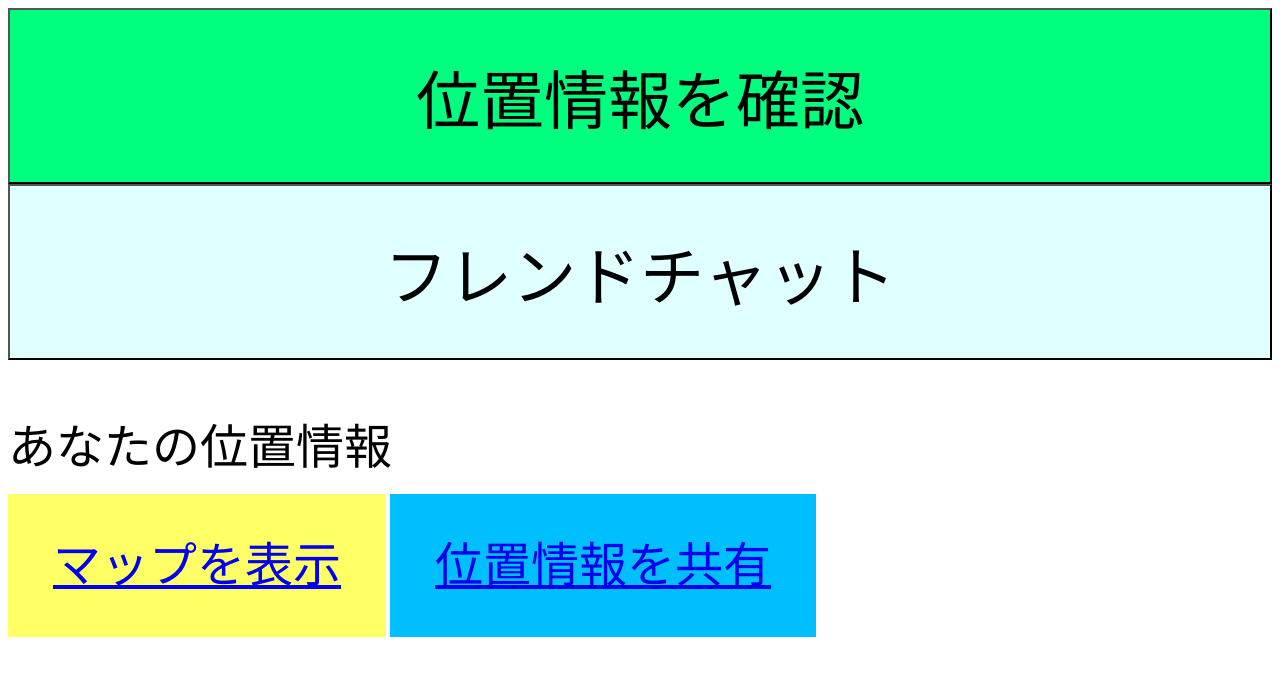
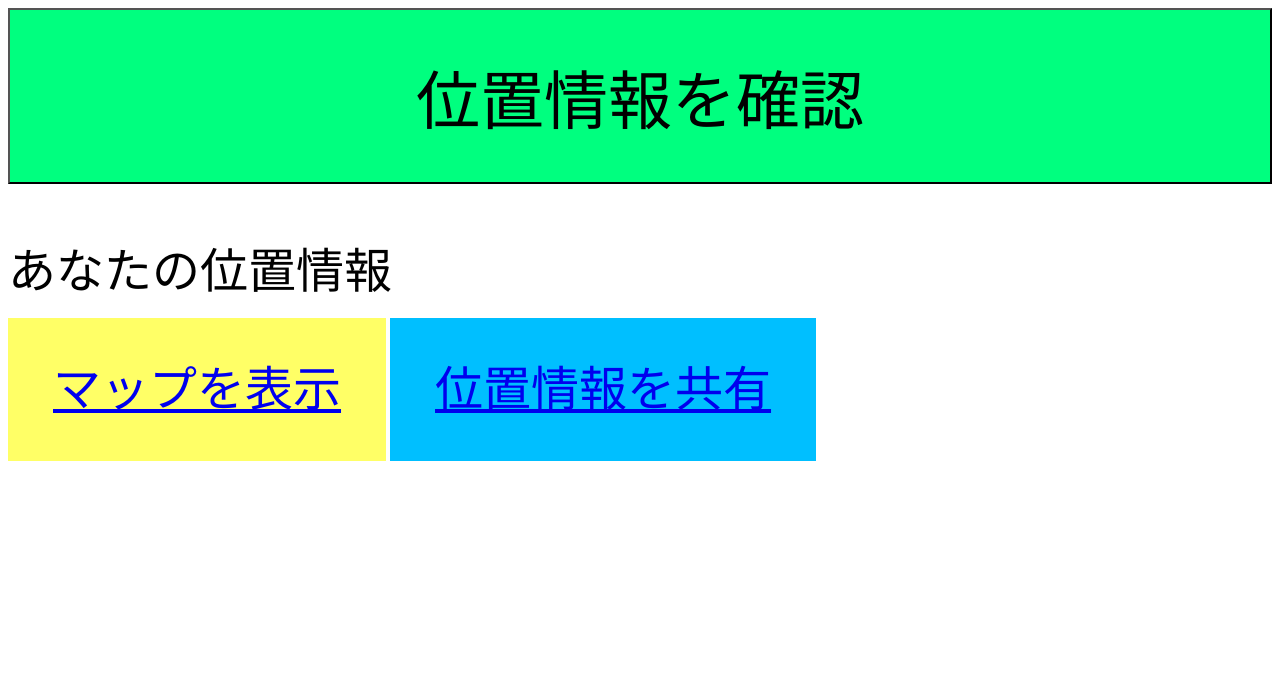
Before and after one commit to 183x/arly, a plain HTML site: page index.html in a window 1280 px wide. Drawn offline with Linux system fonts and the light colour scheme.

Commit message:
Update index.html

```diff
--- a/index.html
+++ b/index.html
@@ -53,7 +53,6 @@
 <body>
 
     <font size="6"> <button onclick="test()" style="width: 100%; padding: 40px; background-color:#00ff7f; font-size: 200%;">位置情報を確認</button></font>
-        <font size="6"><button id="teees" onclick="location.href='https://sites.google.com/view/chat7/'"style="width: 100%; padding: 40px; background-color:#e0ffff; font-size: 200%; ">フレンドチャット</button></font>
     <font size="7"><p>あなたの位置情報</p></font>
     <font size="6"><a id="sample" target="_blank" href='https://aru.pw' style="width: 100%; padding: 45px; background-color:#ffff66; font-size: 150%;">マップを表示</a></font>
     <font size="6"><a id="sample2" target="_blank" href='https://aru.pw' style="width: 100%; padding: 45px; background-color:#00bfff; font-size: 150%;">位置情報を共有</a></font>
```
